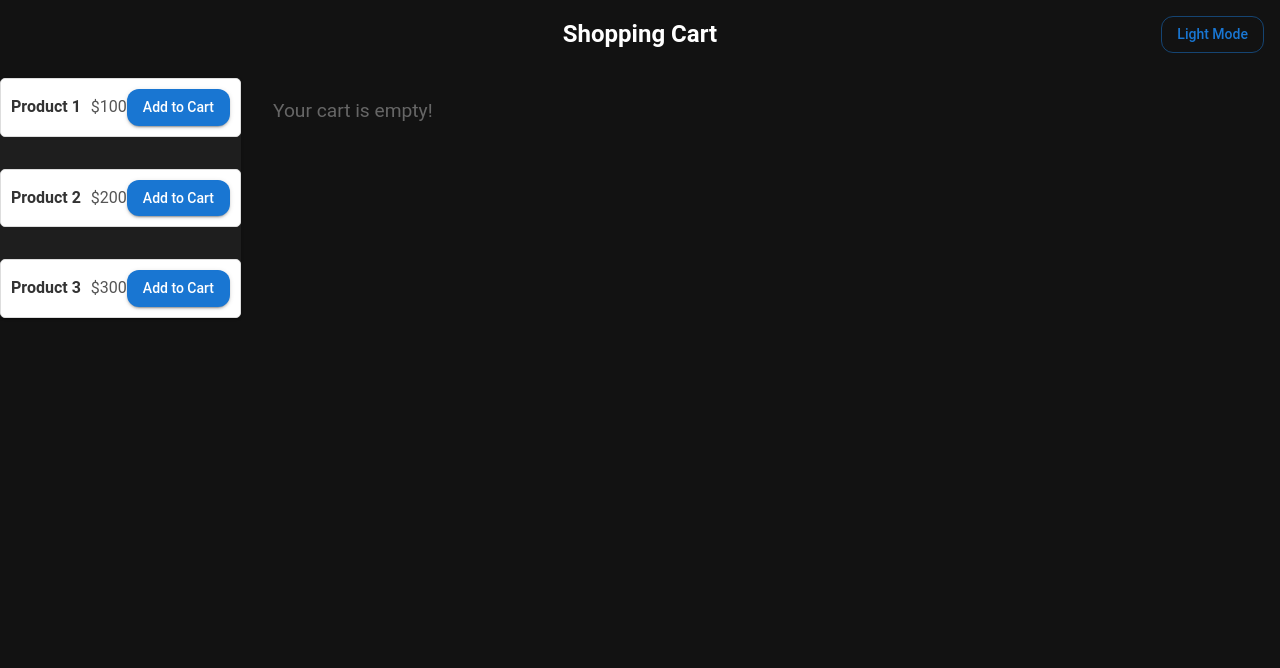
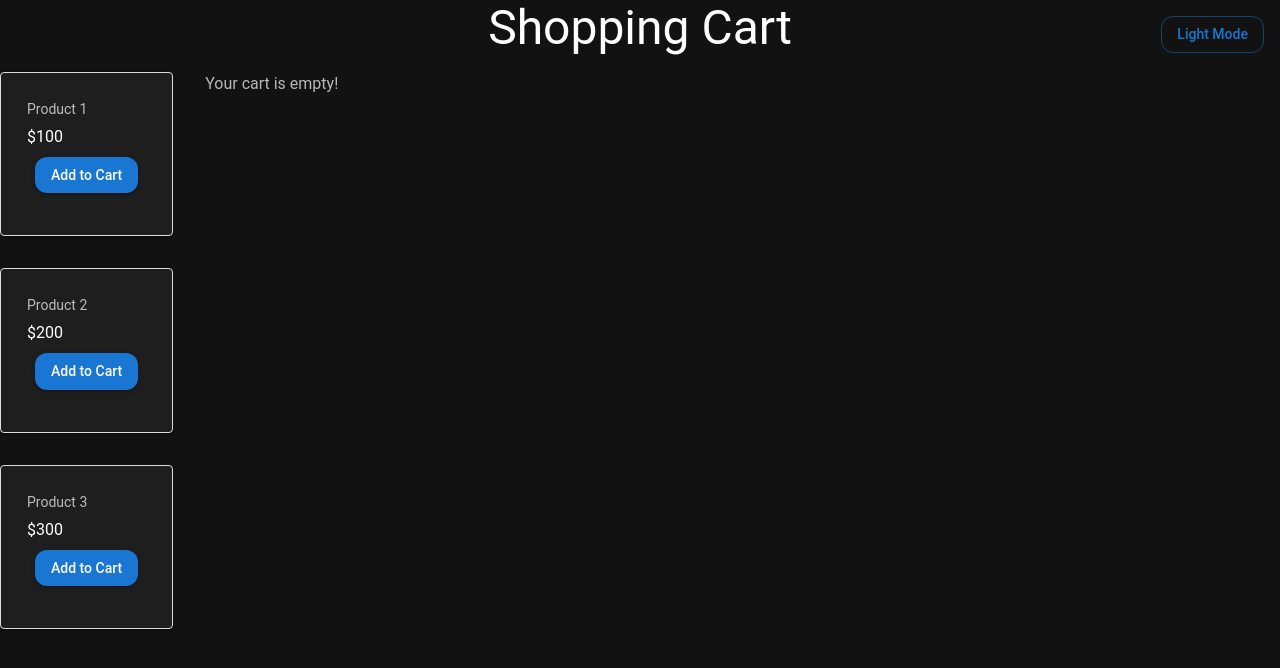
Before and after one commit to Ritesh-Chandra-Roy/react-cart-app, a React app: page / in a window 1280 px wide. Shown: the top 668 px of the page. Built offline with nearby package versions, Linux system fonts and the light colour scheme.

Commit message:
added mui components
replaced generic tags with mui components on the cart page

```diff
--- a/src/App.js
+++ b/src/App.js
@@ -1,5 +1,5 @@
 import React, { useReducer } from "react";
-import { Box, Card, Button } from '@mui/material';
+import { Box, Card, CardContent, CardActions, Button, Typography, IconButton } from '@mui/material';
 import { AddBox, RemoveCircle, Delete } from '@mui/icons-material';
 import "./App.css";
 
@@ -60,13 +60,15 @@ const CartPage = ({ isDarkMode, toggleDarkMode }) => {
         }}>
         {isDarkMode ? "Light Mode" : "Dark Mode"}
       </Button>
-      <h1 className="heading">Shopping Cart</h1>
-      <Box sx={{ display: 'flex', flexDirection: 'row', gap: 4}}>
-      <Card sx={{ display: 'flex', flexDirection: 'column', height: 'max-content', gap: 4}}>
+      <Typography variant="h3" align="center">Shopping Cart</Typography>
+      <Box sx={{ display: 'flex', flexDirection: 'row', gap: 4 }}>
+        <Box sx={{ display: 'flex', flexDirection: 'column', height: 'max-content', gap: 4 }}>
           {products.map((product) => (
-          <div key={product.id} className="product-item">
-            <span className="product-name">{product.name}</span>
-            <span className="product-price">${product.price}</span>
+            <Card key={product.id} className="product-item">
+              <CardContent>
+                <Typography gutterBottom sx={{ color: 'text.secondary', fontSize: 14 }}>{product.name}</Typography>
+                <Typography>${product.price}</Typography>
+                <CardActions>
                   <Button
                     variant="contained"
                     color="primary"
@@ -75,50 +77,51 @@ const CartPage = ({ isDarkMode, toggleDarkMode }) => {
                     }>
                     Add to Cart
                   </Button>
-          </div>
+                </CardActions>
+              </CardContent>
+            </Card>
           ))}
-      </Card>
+        </Box>
 
         {cart.length === 0 ? (
-        <p className="empty-cart">Your cart is empty!</p>
+          <Typography variant="body1" color="text.secondary">Your cart is empty!</Typography>
         ) : (
-        <Card sx={{ display: 'flex', flexDirection: 'column', gap: 4}}>
+          <Card sx={{ display: 'flex', flexDirection: 'column', gap: 4, height: 'max-content' }}>
+            <CardContent>
               {cart.map((item) => (
-            <div key={item.id} className="cart-item">
-              <span className="cart-item-name">{item.name}</span>
-              <span className="cart-item-details">
-                ${item.price} x {item.quantity}
-              </span>
-              <div className="cart-actions">
-                <button
-                  className="quantity-btn"
+                <Box sx={{ display: 'flex', alignItems: 'center', justifyContent: 'space-between' }}>
+                  <Typography sx={{ padding: 2 }} variant="h6">{item.name}</Typography>
+                  <Typography variant="body2" color="text.secondary">${item.price} x {item.quantity}</Typography>
+                  <Box>
+                    <IconButton
                       onClick={() =>
                         dispatch({ type: "INCREASE_QUANTITY", payload: item })
                       }
+                      color="primary"
                     >
-                  <AddBox/>
-                </button>
-                <button
-                  className="quantity-btn"
+                      <AddBox />
+                    </IconButton>
+                    <IconButton
                       onClick={() =>
                         item.quantity > 1 ? dispatch({ type: "DECREASE_QUANTITY", payload: item }) :
                           dispatch({ type: "REMOVE_FROM_CART", payload: item })
                       }
+                      color="secondary"
                     >
-                  <RemoveCircle/>
-                </button>
-                <button
-                  className="remove-btn"
+                      <RemoveCircle />
+                    </IconButton>
+                    <IconButton
                       onClick={() =>
                         dispatch({ type: "REMOVE_FROM_CART", payload: item })
                       }
                     >
-                  <Delete/>
-                </button>
-              </div>
-            </div>
+                      <Delete />
+                    </IconButton>
+                  </Box>
+                </Box>
               ))}
-          <div className="amount-wrapper"><p className="total-amount">Total: ${totalAmount}</p></div>
+              <Typography variant="body1" color="info" align="right">Total: ${totalAmount}</Typography>
+            </CardContent>
           </Card>
         )}
       </Box>
--- a/src/theme/theme.js
+++ b/src/theme/theme.js
@@ -13,6 +13,20 @@ const getDesignTokens = (mode) => ({
     },
     typography: {
         fontFamily: `'Roboto', 'Helvetica', 'Arial', sans-serif`,
+        defaultProps: {
+            variantMapping: {
+                h1: 'h2',
+                h2: 'h2',
+                h3: 'h2',
+                h4: 'h2',
+                h5: 'h2',
+                h6: 'h2',
+                subtitle1: 'h2',
+                subtitle2: 'h2',
+                body1: 'span',
+                body2: 'span',
+            },
+        },
     },
     components: {
         MuiButton: {
```
Lines whose indentation alone changed are shown as unchanged.
